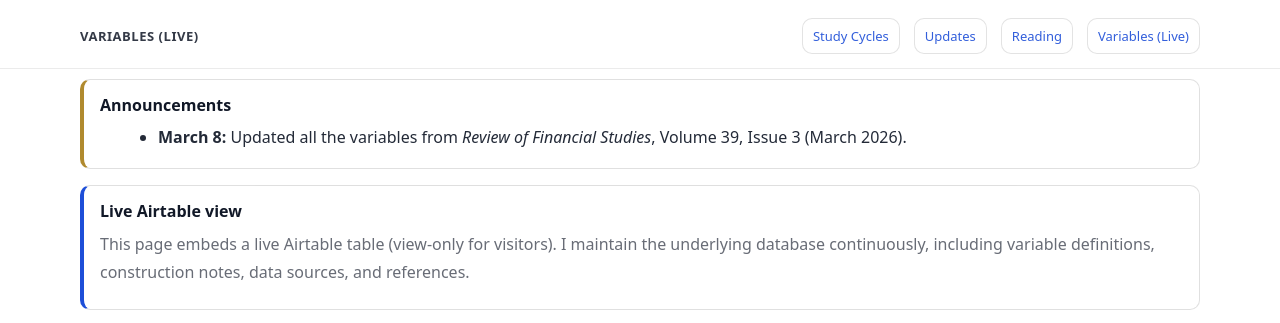
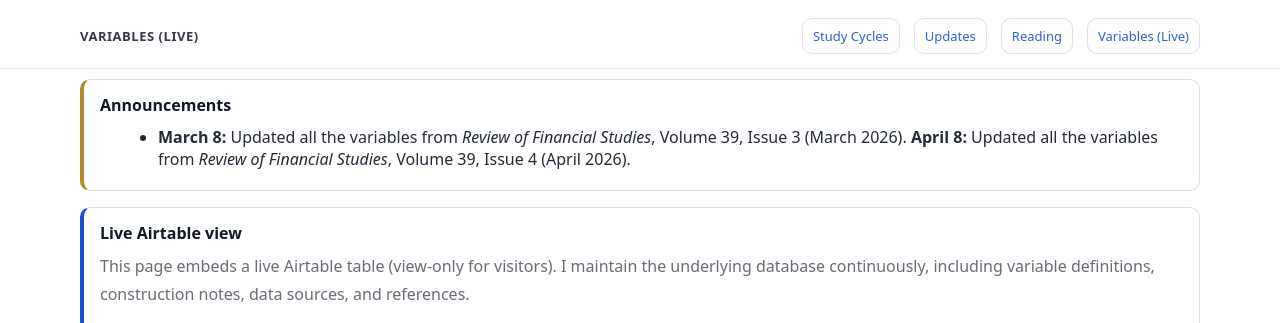
Before and after one commit to yaxinzn/study-archive, a Jekyll site: the page built from variables-live/index.md, in a window 1280 px wide, cut to the strip 0-323 px from the top of the page. Built offline with Jekyll 4.4.1, drawn with Linux system fonts in a browser that asks for light colours.

Commit message:
Update index.md

```diff
--- a/variables-live/index.md
+++ b/variables-live/index.md
@@ -49,6 +49,8 @@
     <li>
       <strong>March 8:</strong> Updated all the variables from <em>Review of Financial Studies</em>,
       Volume 39, Issue 3 (March 2026).
+      <strong>April 8:</strong> Updated all the variables from <em>Review of Financial Studies</em>,
+      Volume 39, Issue 4 (April 2026).
     </li>
   </ul>
 </div>
```
